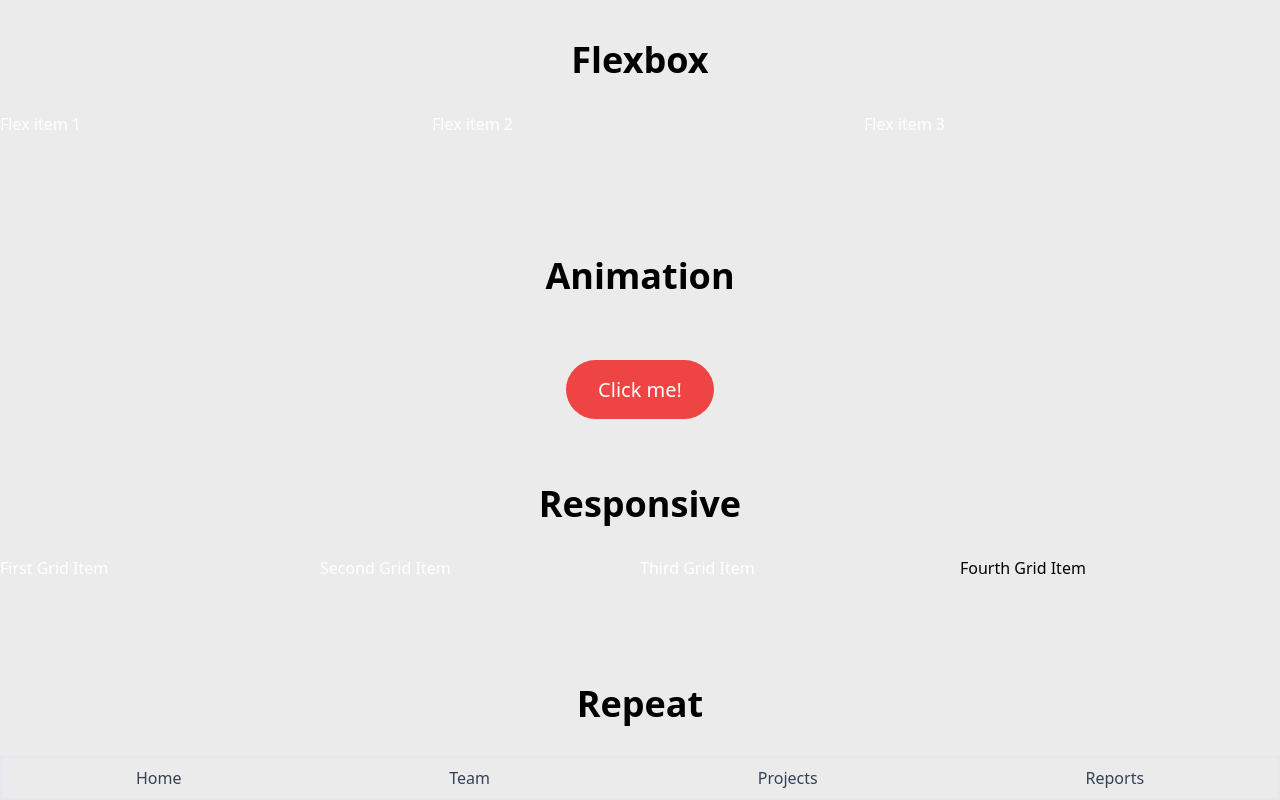
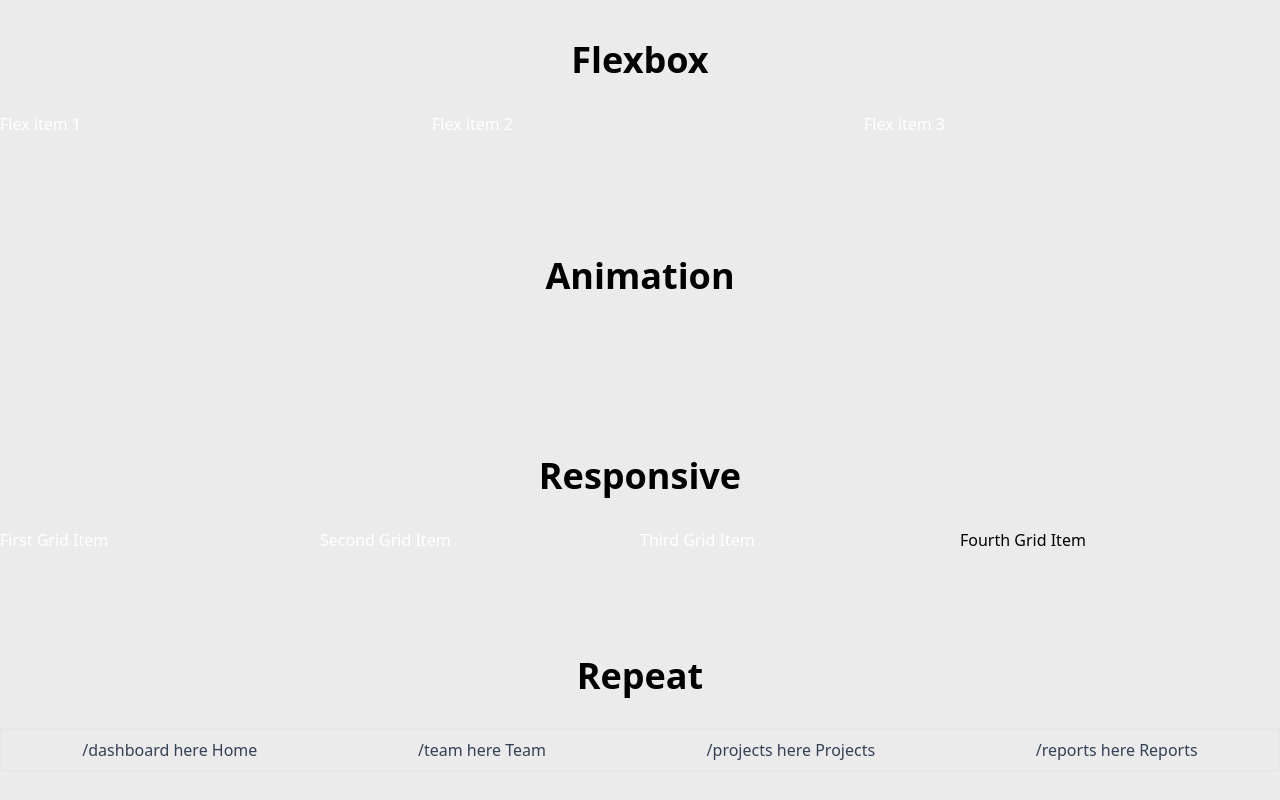
Before and after one commit to rabatscher/my-cv, a Next.js app: page /test in a window 1280 px wide. Shown: the part 416-1216 px from the top of the page. After the commit the page ends 1188 px from the top, so only its background shows below. Built offline with nearby package versions, Linux system fonts and the light colour scheme.

Commit message:
Update test.js

```diff
--- a/src/pages/test.js
+++ b/src/pages/test.js
@@ -35,14 +35,7 @@ const test = () => {
       </div>
 
       <h2 className="text-4xl text-center py-8 font-bold">Animation</h2>
-      <div className="w-4/5 mx-auto text-center py-12">
-        <a
-          href="/"
-          className="bg-red-500 text-white py-4 px-8 rounded-full text-xl hover:bg-white hover:border-2 hover:border-red hover:text-red transition-color duration-1000 delay-500"
-        >
-          Click me!
-        </a>
-      </div>
+      <div className="w-4/5 mx-auto text-center py-12"></div>
 
       <h2 className="text-4xl text-center py-8 font-bold">Responsive</h2>
       <div className="grid grid-cols-1 sm:grid-cols-2 md:grid-cols-3 lg:grid-cols-4">
@@ -69,12 +62,9 @@ const test = () => {
           ["Projects", "/projects"],
           ["Reports", "/reports"],
         ].map(([title, url]) => (
-          <a
-            href={url}
-            className="rounded-lg px-3 py-2 text-slate-700 font-medium hover:bg-slate-100 hover:text-slate-900 "
-          >
-            {title}
-          </a>
+          <div className="rounded-lg px-3 py-2 text-slate-700 font-medium hover:bg-slate-100 hover:text-slate-900 ">
+            {url} here {title}
+          </div>
         ))}
       </div>
     </main>
```
